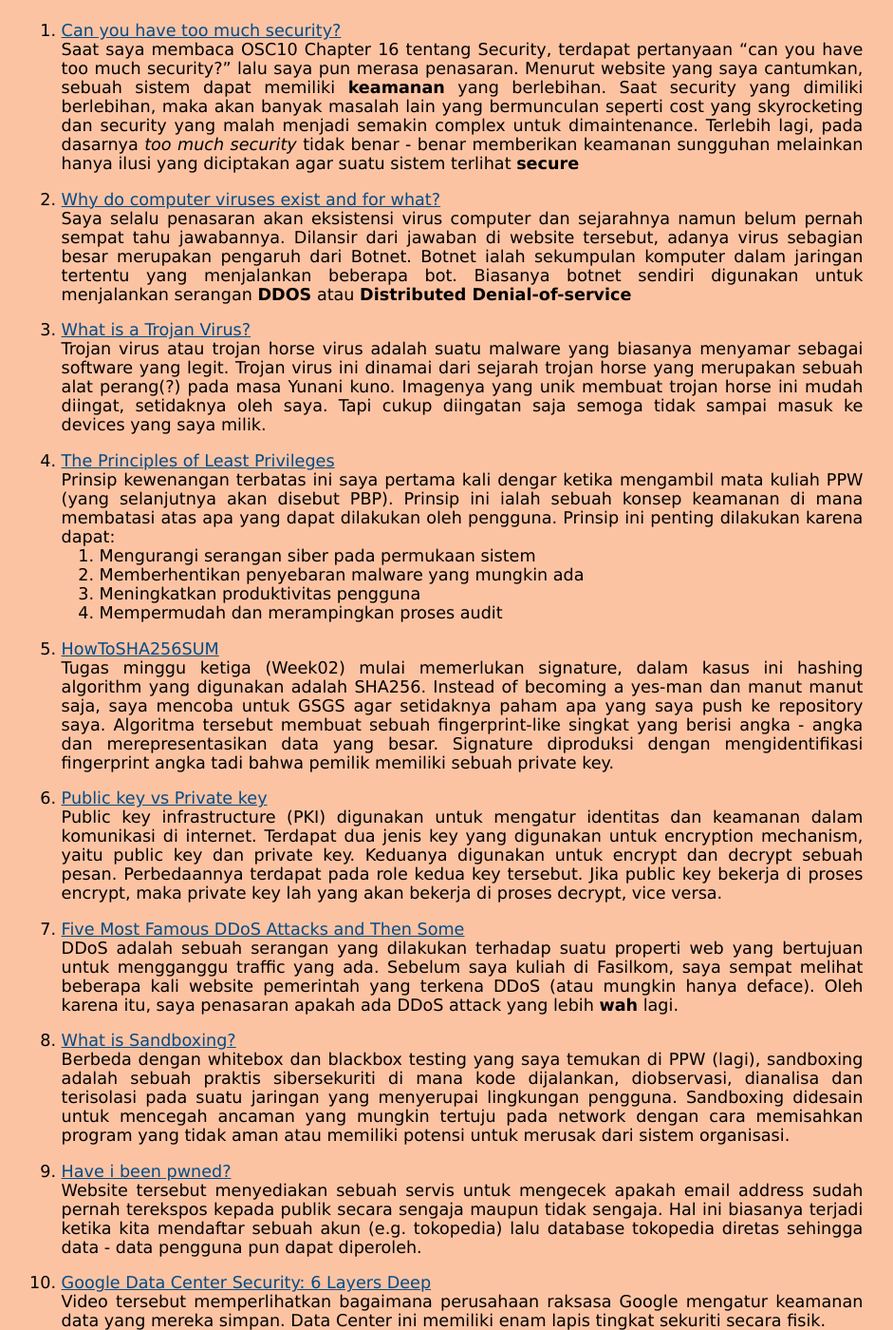
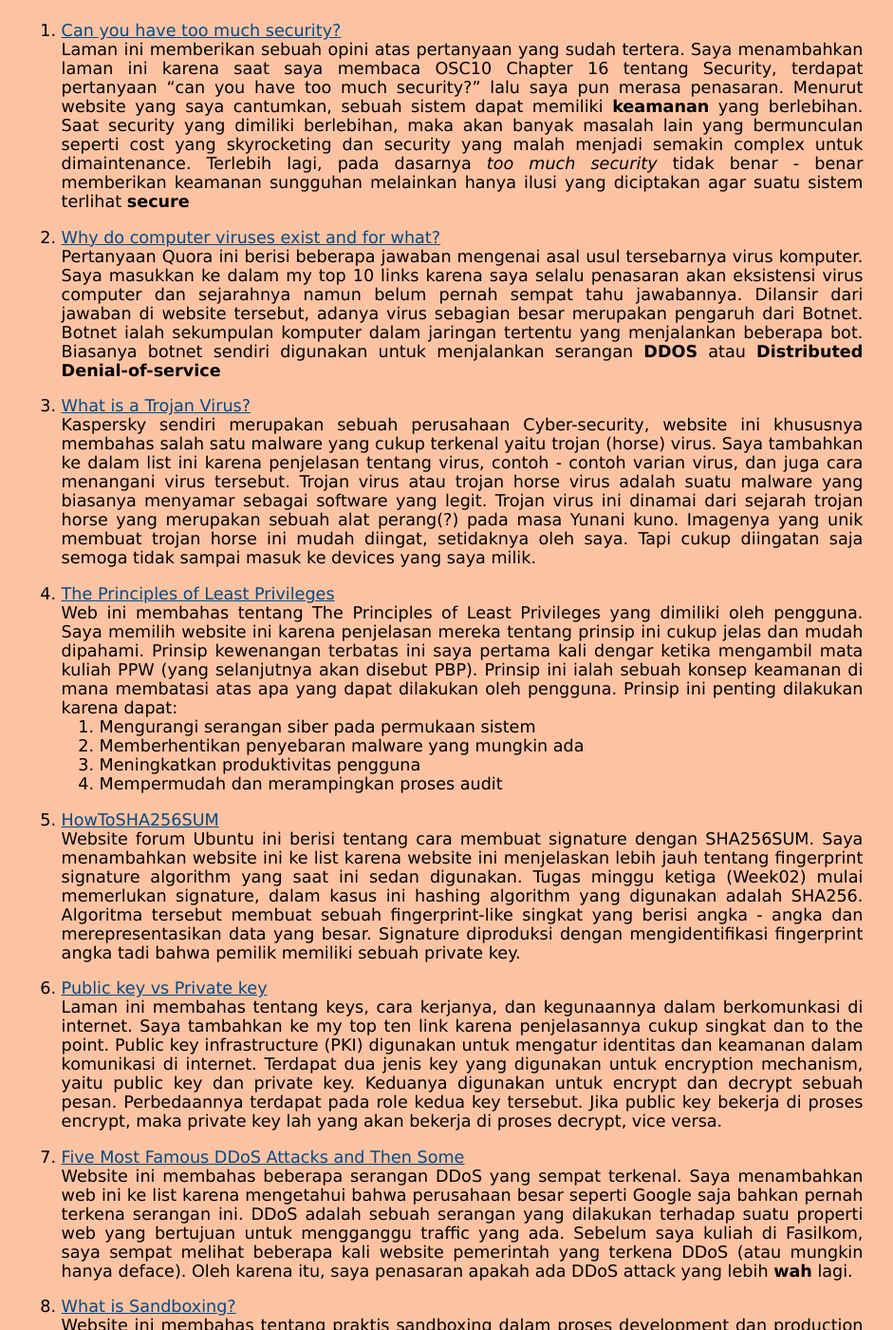
Before and after one commit to haradijul/os211, a Jekyll site: the page built from w02.md, in a window 1280 px wide and 1400 px high, scrolled down 257 px. Shown: the whole window at 95% size, without its empty margins (173-1114 px from the left). Built offline with Jekyll 4.4.1, drawn with Linux system fonts in a browser that asks for light colours; our own code applies the rules of GitHub Pages for plain Markdown files; some of the changed text lies outside the part shown.

Commit message:
os211 haradijul

```diff
--- a/w02.md
+++ b/w02.md
@@ -6,35 +6,35 @@ permalink: /W02/
 # Top 10 List of Week 02
 
 1. [Can you have too much security?](https://www.networkworld.com/article/2177700/can-you-have-too-much-security-.html)<br>
-Saat saya membaca OSC10 Chapter 16 tentang Security, terdapat pertanyaan "can you have too much security?" lalu saya pun merasa penasaran. Menurut website yang saya cantumkan, sebuah sistem dapat memiliki **keamanan** yang berlebihan. Saat security yang dimiliki berlebihan, maka akan banyak masalah lain yang bermunculan seperti cost yang skyrocketing dan security yang malah menjadi semakin complex untuk dimaintenance. Terlebih lagi, pada dasarnya *too much security* tidak benar - benar memberikan keamanan sungguhan melainkan hanya ilusi yang diciptakan agar suatu sistem terlihat **secure**
+Laman ini memberikan sebuah opini atas pertanyaan yang sudah tertera. Saya menambahkan laman ini karena saat saya membaca OSC10 Chapter 16 tentang Security, terdapat pertanyaan "can you have too much security?" lalu saya pun merasa penasaran. Menurut website yang saya cantumkan, sebuah sistem dapat memiliki **keamanan** yang berlebihan. Saat security yang dimiliki berlebihan, maka akan banyak masalah lain yang bermunculan seperti cost yang skyrocketing dan security yang malah menjadi semakin complex untuk dimaintenance. Terlebih lagi, pada dasarnya *too much security* tidak benar - benar memberikan keamanan sungguhan melainkan hanya ilusi yang diciptakan agar suatu sistem terlihat **secure**
 
 2. [Why do computer viruses exist and for what?](https://www.quora.com/Why-do-computer-viruses-exist-and-for-what)<br>
-Saya selalu penasaran akan eksistensi virus computer dan sejarahnya namun belum pernah sempat tahu jawabannya. Dilansir dari jawaban di website tersebut, adanya virus sebagian besar merupakan pengaruh dari Botnet. Botnet ialah sekumpulan komputer dalam jaringan tertentu yang menjalankan beberapa bot. Biasanya botnet sendiri digunakan untuk menjalankan serangan **DDOS** atau **Distributed Denial-of-service**
+Pertanyaan Quora ini berisi beberapa jawaban mengenai asal usul tersebarnya virus komputer. Saya masukkan ke dalam my top 10 links karena saya selalu penasaran akan eksistensi virus computer dan sejarahnya namun belum pernah sempat tahu jawabannya. Dilansir dari jawaban di website tersebut, adanya virus sebagian besar merupakan pengaruh dari Botnet. Botnet ialah sekumpulan komputer dalam jaringan tertentu yang menjalankan beberapa bot. Biasanya botnet sendiri digunakan untuk menjalankan serangan **DDOS** atau **Distributed Denial-of-service**
 
 3. [What is a Trojan Virus?](https://www.kaspersky.com/resource-center/threats/trojans)<br>
-Trojan virus atau trojan horse virus adalah suatu malware yang biasanya menyamar sebagai software yang legit. Trojan virus ini dinamai dari sejarah trojan horse yang merupakan sebuah alat perang(?) pada masa Yunani kuno. Imagenya yang unik membuat trojan horse ini mudah diingat, setidaknya oleh saya. Tapi cukup diingatan saja semoga tidak sampai masuk ke devices yang saya milik.
+Kaspersky sendiri merupakan sebuah perusahaan Cyber-security, website ini khususnya membahas salah satu malware yang cukup terkenal yaitu trojan (horse) virus. Saya tambahkan ke dalam list ini karena penjelasan tentang virus, contoh - contoh varian virus, dan juga cara menangani virus tersebut. Trojan virus atau trojan horse virus adalah suatu malware yang biasanya menyamar sebagai software yang legit. Trojan virus ini dinamai dari sejarah trojan horse yang merupakan sebuah alat perang(?) pada masa Yunani kuno. Imagenya yang unik membuat trojan horse ini mudah diingat, setidaknya oleh saya. Tapi cukup diingatan saja semoga tidak sampai masuk ke devices yang saya milik.
 
 4. [The Principles of Least Privileges](https://www.cyberark.com/what-is/least-privilege/)<br>
-Prinsip kewenangan terbatas ini saya pertama kali dengar ketika mengambil mata kuliah PPW (yang selanjutnya akan disebut PBP). Prinsip ini ialah sebuah konsep keamanan di mana membatasi atas apa yang dapat dilakukan oleh pengguna. Prinsip ini penting dilakukan karena dapat:
+Web ini membahas tentang The Principles of Least Privileges yang dimiliki oleh pengguna. Saya memilih website ini karena penjelasan mereka tentang prinsip ini cukup jelas dan mudah dipahami. Prinsip kewenangan terbatas ini saya pertama kali dengar ketika mengambil mata kuliah PPW (yang selanjutnya akan disebut PBP). Prinsip ini ialah sebuah konsep keamanan di mana membatasi atas apa yang dapat dilakukan oleh pengguna. Prinsip ini penting dilakukan karena dapat:
    1. Mengurangi serangan siber pada permukaan sistem
    2. Memberhentikan penyebaran malware yang mungkin ada
    3. Meningkatkan produktivitas pengguna
    4. Mempermudah dan merampingkan proses audit
 
 5. [HowToSHA256SUM](https://help.ubuntu.com/community/HowToSHA256SUM)<br>
-Tugas minggu ketiga (Week02) mulai memerlukan signature, dalam kasus ini hashing algorithm yang digunakan adalah SHA256. Instead of becoming a yes-man dan manut manut saja, saya mencoba untuk GSGS agar setidaknya paham apa yang saya push ke repository saya. Algoritma tersebut membuat sebuah fingerprint-like singkat yang berisi angka - angka dan merepresentasikan data yang besar. Signature diproduksi dengan mengidentifikasi fingerprint angka tadi bahwa pemilik memiliki sebuah private key.
+Website forum Ubuntu ini berisi tentang cara membuat signature dengan SHA256SUM. Saya menambahkan website ini ke list karena website ini menjelaskan lebih jauh tentang fingerprint signature algorithm yang saat ini sedan digunakan. Tugas minggu ketiga (Week02) mulai memerlukan signature, dalam kasus ini hashing algorithm yang digunakan adalah SHA256. Algoritma tersebut membuat sebuah fingerprint-like singkat yang berisi angka - angka dan merepresentasikan data yang besar. Signature diproduksi dengan mengidentifikasi fingerprint angka tadi bahwa pemilik memiliki sebuah private key.
 
 6. [Public key vs Private key](https://sectigo.com/resource-library/public-key-vs-private-key)<br>
-Public key infrastructure (PKI) digunakan untuk mengatur identitas dan keamanan dalam komunikasi di internet. Terdapat dua jenis key yang digunakan untuk encryption mechanism, yaitu public key dan private key. Keduanya digunakan untuk encrypt dan decrypt sebuah pesan. Perbedaannya terdapat pada role kedua key tersebut. Jika public key bekerja di proses encrypt, maka private key lah yang akan bekerja di proses decrypt, vice versa.
+Laman ini membahas tentang keys, cara kerjanya, dan kegunaannya dalam berkomunkasi di internet. Saya tambahkan ke my top ten link karena penjelasannya cukup singkat dan to the point. Public key infrastructure (PKI) digunakan untuk mengatur identitas dan keamanan dalam komunikasi di internet. Terdapat dua jenis key yang digunakan untuk encryption mechanism, yaitu public key dan private key. Keduanya digunakan untuk encrypt dan decrypt sebuah pesan. Perbedaannya terdapat pada role kedua key tersebut. Jika public key bekerja di proses encrypt, maka private key lah yang akan bekerja di proses decrypt, vice versa.
 
 7. [Five Most Famous DDoS Attacks and Then Some](https://www.a10networks.com/blog/5-most-famous-ddos-attacks/)<br>
-DDoS adalah sebuah serangan yang dilakukan terhadap suatu properti web yang bertujuan untuk mengganggu traffic yang ada. Sebelum saya kuliah di Fasilkom, saya sempat melihat beberapa kali website pemerintah yang terkena DDoS (atau mungkin hanya deface). Oleh karena itu, saya penasaran apakah ada DDoS attack yang lebih **wah** lagi.
+Website ini membahas beberapa serangan DDoS yang sempat terkenal. Saya menambahkan web ini ke list karena mengetahui bahwa perusahaan besar seperti Google saja bahkan pernah terkena serangan ini. DDoS adalah sebuah serangan yang dilakukan terhadap suatu properti web yang bertujuan untuk mengganggu traffic yang ada. Sebelum saya kuliah di Fasilkom, saya sempat melihat beberapa kali website pemerintah yang terkena DDoS (atau mungkin hanya deface). Oleh karena itu, saya penasaran apakah ada DDoS attack yang lebih **wah** lagi.
 
 8. [What is Sandboxing?](https://www.checkpoint.com/cyber-hub/threat-prevention/what-is-sandboxing/)<br>
-Berbeda dengan whitebox dan blackbox testing yang saya temukan di PPW (lagi), sandboxing adalah sebuah praktis sibersekuriti di mana kode dijalankan, diobservasi, dianalisa dan terisolasi pada suatu jaringan yang menyerupai lingkungan pengguna. Sandboxing didesain untuk mencegah ancaman yang mungkin tertuju pada network dengan cara memisahkan program yang tidak aman atau memiliki potensi untuk merusak dari sistem organisasi.
+Website ini membahas tentang praktis sandboxing dalam proses development dan production sebuah web. Saya tambahkan ke dalam list karena menurut saya teknik ini sangat berguna jika suatu saat mungkin kita ingin membuat sebuah website yang memiliki bagian - bagian yang *fragile*. Berbeda dengan whitebox dan blackbox testing yang saya temukan di PPW (lagi), sandboxing adalah sebuah praktis sibersekuriti di mana kode dijalankan, diobservasi, dianalisa dan terisolasi pada suatu jaringan yang menyerupai lingkungan pengguna. Sandboxing didesain untuk mencegah ancaman yang mungkin tertuju pada network dengan cara memisahkan program yang tidak aman atau memiliki potensi untuk merusak dari sistem organisasi.
 
 9. [Have i been pwned?](https://haveibeenpwned.com/)<br>
-Website tersebut menyediakan sebuah servis untuk mengecek apakah email address sudah pernah terekspos kepada publik secara sengaja maupun tidak sengaja. Hal ini biasanya terjadi ketika kita mendaftar sebuah akun (e.g. tokopedia) lalu database tokopedia diretas sehingga data - data pengguna pun dapat diperoleh.
+Website tersebut menyediakan sebuah servis untuk mengecek apakah email address sudah pernah terekspos kepada publik secara sengaja maupun tidak sengaja. Hal ini biasanya terjadi ketika kita mendaftar sebuah akun (e.g. tokopedia) lalu database tokopedia diretas sehingga data - data pengguna pun dapat diperoleh. Web ini saya tambahkan ke list karena menurut saya keamanan data pribadi dan privasi tiap orang itu sangat penting. Jika akun email anda sudah pernah *pwned* di website ini dan pernah terekspos, saya sarankan untuk segera mengamankan akun email anda.
 
 10. [Google Data Center Security: 6 Layers Deep](https://www.youtube.com/watch?v=kd33UVZhnAA)<br>
-Video tersebut memperlihatkan bagaimana perusahaan raksasa Google mengatur keamanan data yang mereka simpan. Data Center ini memiliki enam lapis tingkat sekuriti secara fisik.
+Video tersebut memperlihatkan bagaimana perusahaan raksasa Google mengatur keamanan data yang mereka simpan. Data Center ini memiliki enam lapis tingkat sekuriti secara fisik. Saya tambahkan ke dalam list karena menurut saya mengetahui seberapa ketatnya pengamanan data yang dilakukan oleh Google merupakan ilmu yang bermanfaat.
```
Also changed, not shown: TXT/mylog.txt (+1 -7 lines), 2 other files.
